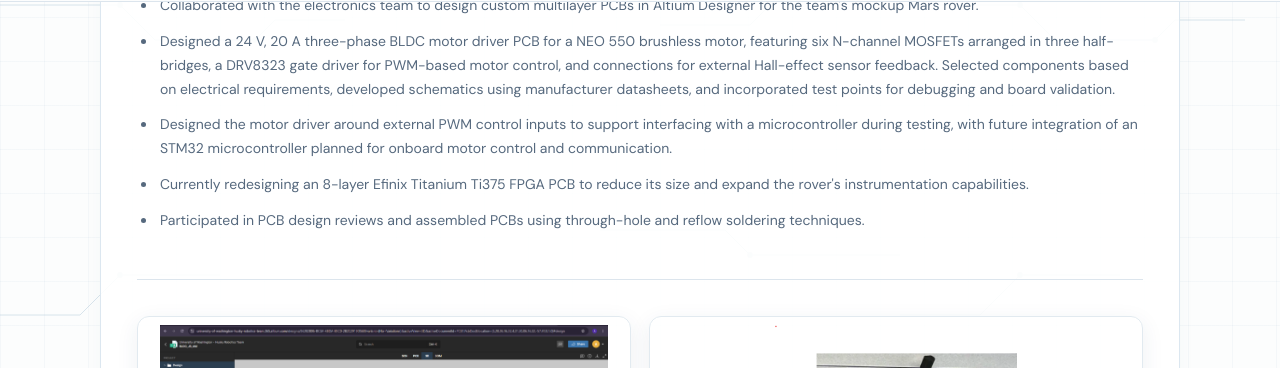
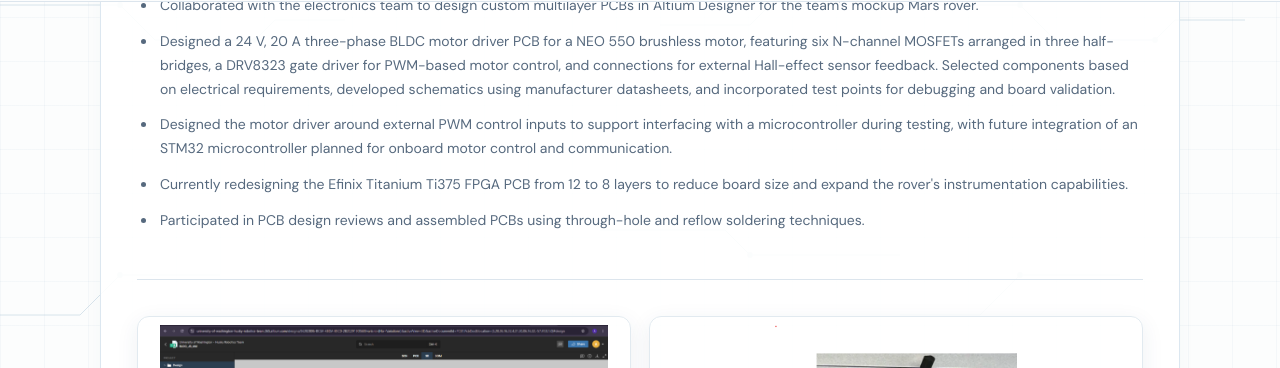
Before and after one commit to AdityaManivel/AdityaManivel.github.io, a Jekyll site: the page index.html, which Jekyll copies as it is, in a window 1280 px wide and 900 px high, scrolled down 1218 px. Shown: the part 85-453 px from the top of the window. Built offline with Jekyll 4.4.1, drawn with Linux system fonts in a browser that asks for light colours.

Commit message:
Specify 12-to-8-layer FPGA PCB redesign

```diff
--- a/index.html
+++ b/index.html
@@ -72,7 +72,7 @@
           <li>Collaborated with the electronics team to design custom multilayer PCBs in Altium Designer for the team's mockup Mars rover.</li>
           <li>Designed a 24 V, 20 A three-phase BLDC motor driver PCB for a NEO 550 brushless motor, featuring six N-channel MOSFETs arranged in three half-bridges, a DRV8323 gate driver for PWM-based motor control, and connections for external Hall-effect sensor feedback. Selected components based on electrical requirements, developed schematics using manufacturer datasheets, and incorporated test points for debugging and board validation.</li>
           <li>Designed the motor driver around external PWM control inputs to support interfacing with a microcontroller during testing, with future integration of an STM32 microcontroller planned for onboard motor control and communication.</li>
-          <li>Currently redesigning an 8-layer Efinix Titanium Ti375 FPGA PCB to reduce its size and expand the rover's instrumentation capabilities.</li>
+          <li>Currently redesigning the Efinix Titanium Ti375 FPGA PCB from 12 to 8 layers to reduce board size and expand the rover's instrumentation capabilities.</li>
           <li>Participated in PCB design reviews and assembled PCBs using through-hole and reflow soldering techniques.</li>
         </ul>
 
```
